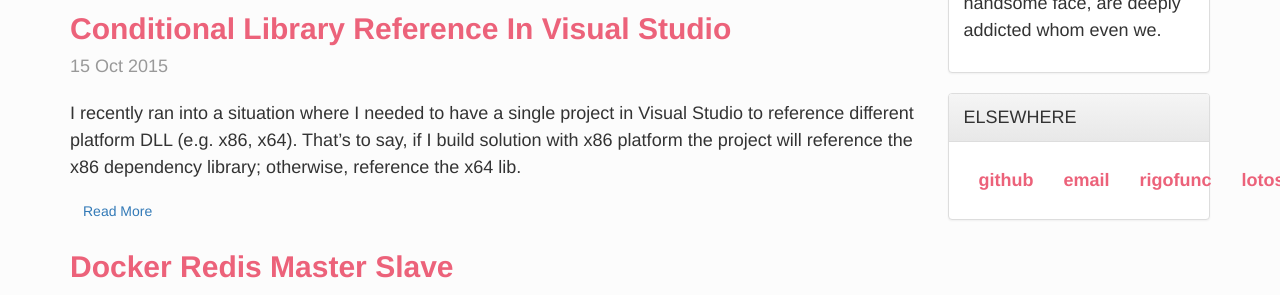
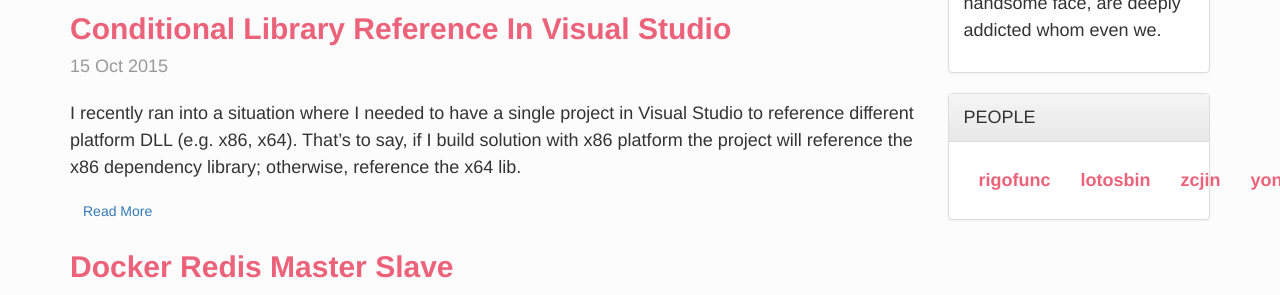
Before and after one commit to arch/arch.github.io, a Jekyll site: the page built from index.html, in a window 1280 px wide. Shown: the part 592-887 px from the top of the page. Built offline with Jekyll 4.4.1, drawn with Linux system fonts in a browser that asks for light colours; the list of posts is cut into pages by our own code.

Commit message:
feat: rename elsewhere to people

```diff
--- a/_config.yml
+++ b/_config.yml
@@ -6,10 +6,6 @@ kramdown:
 paginate: 5
 github: https://github.com/lovedotnet
 urls:
-    - text: github
-      url: https://github.com/lovedotnet
-    - text: email
-      url: mailto:rigofunc@outlook.com
     - text: rigofunc
       url: https://github.com/xyting
     - text: lotosbin
--- a/_layouts/default.html
+++ b/_layouts/default.html
@@ -57,7 +57,7 @@
         </div>
         <div class="panel panel-default">
           <div class="panel-heading">
-            ELSEWHERE
+            PEOPLE
           </div>
           <div class="panel-body">
             <ul class="nav nav-pills nav-justified">
```
